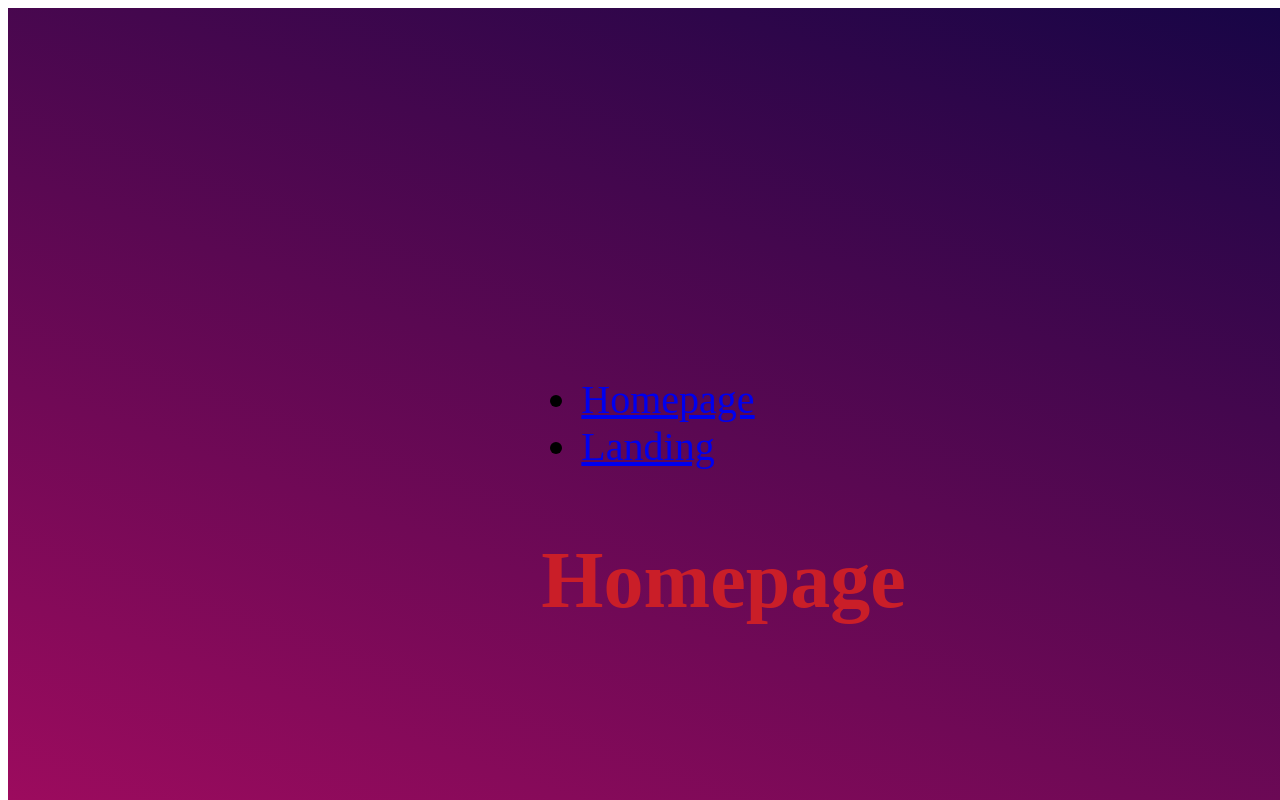
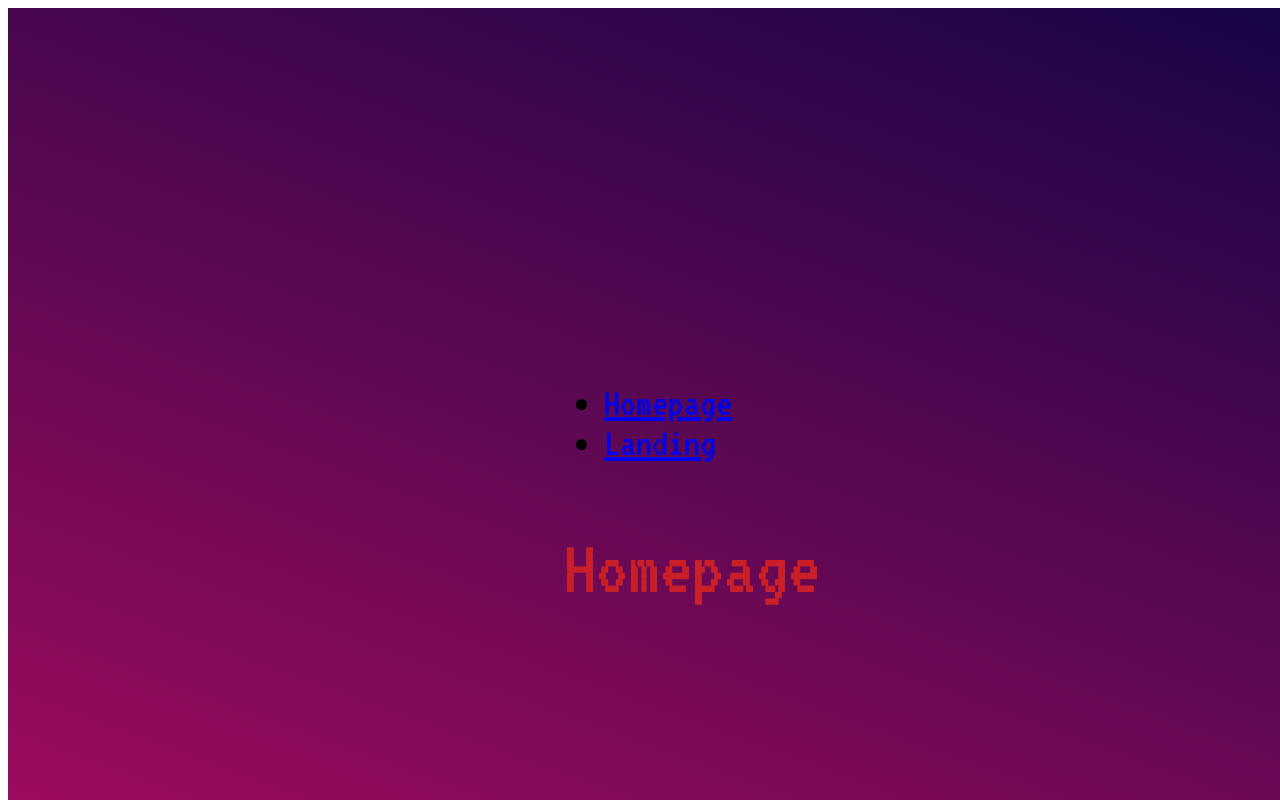
Before and after one commit to CodeBlackwell/Expose, a React app: page / in a window 1280 px wide. Built offline with nearby package versions, Linux system fonts and the light colour scheme; the HTML template or start-up script is replaced by a standard one.

Commit message:
global styles successfully injected

```diff
--- a/src/containers/App/App.jsx
+++ b/src/containers/App/App.jsx
@@ -3,6 +3,7 @@ import Helmet from "react-helmet";
 import { Switch, Route } from 'react-router-dom';
 
 import { AppContainer } from './App.styles';
+import baseStyles from '../../theme/globalStyle';
 
 import Homepage from '../Homepage/Homepage';
 import Landing from '../Landing/Landing';
@@ -14,6 +15,7 @@ export default class App extends Component {
 	}
 
 	render() {
+		baseStyles();
 		return (
 			<AppContainer>
 				<Helmet
--- a/src/theme/globalStyle.js
+++ b/src/theme/globalStyle.js
@@ -1,7 +1,7 @@
 import { injectGlobal } from 'styled-components';
 import { tomato } from './variables';
 
-injectGlobal`
+ const baseStyles = () => injectGlobal`
     @import url('https://fonts.googleapis.com/css?family=VT323');
 
     body {
@@ -14,3 +14,5 @@ injectGlobal`
         color: ${tomato};
     }
 `;
+
+ export default baseStyles;
```
